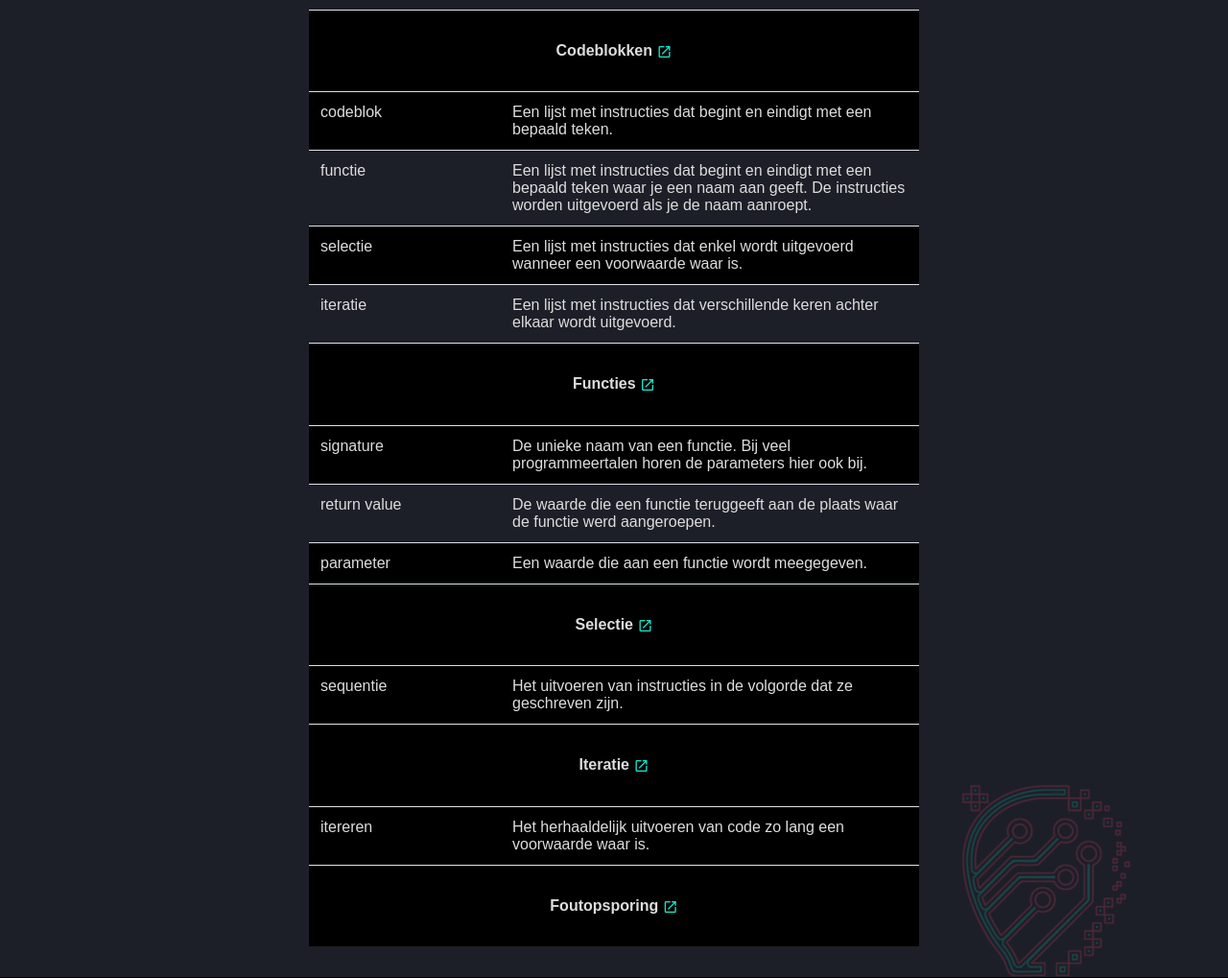
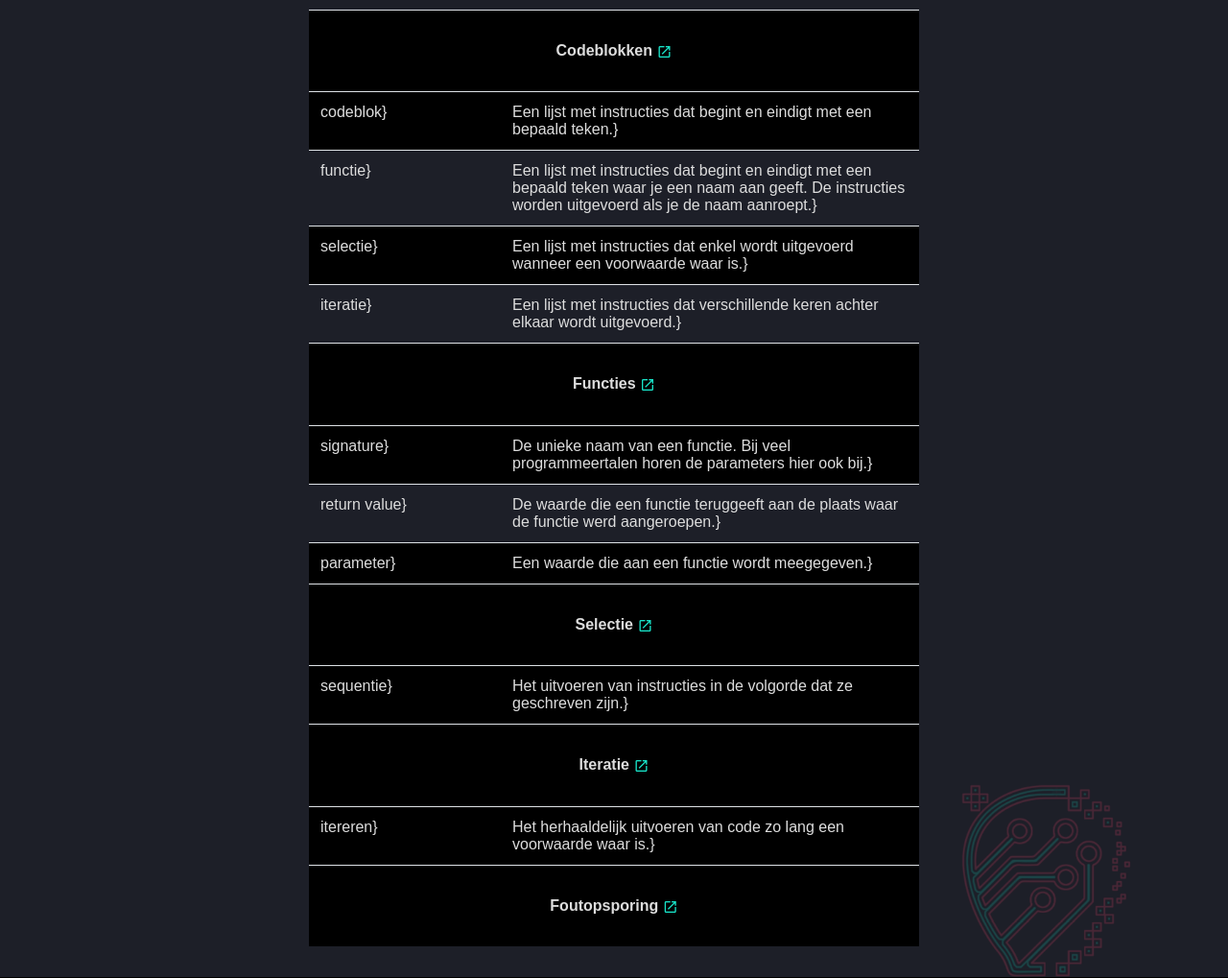
Before and after one commit to T-INFORMATICA/t-informatica.github.io, a Jekyll site: the page built from _courses/programmeren/codeblokken/index.md, in a window 1280 px wide and 1400 px high, scrolled down 625 px. Shown: the part 318-1337 px from the top of the window at 96% size. Built offline with Jekyll 4.4.1, drawn with Linux system fonts in a browser that asks for light colours; comment, search, counter and statistics services are not loaded.

Commit message:
Update course_summary.html

```diff
--- a/_layouts/course_summary.html
+++ b/_layouts/course_summary.html
@@ -53,10 +53,10 @@ layout: contentCentered
                                 {%- for definition in course.definitions -%}
                                 <tr>
                                     <td>
-                                    {{definition.name}}
+                                    {{{definition.name}}}
                                     </td>
                                     <td>
-                                    {{definition.definition}}
+                                    {{{definition.definition}}}
                                     </td>
                                 </tr>
                                 {%- endfor -%}
```
